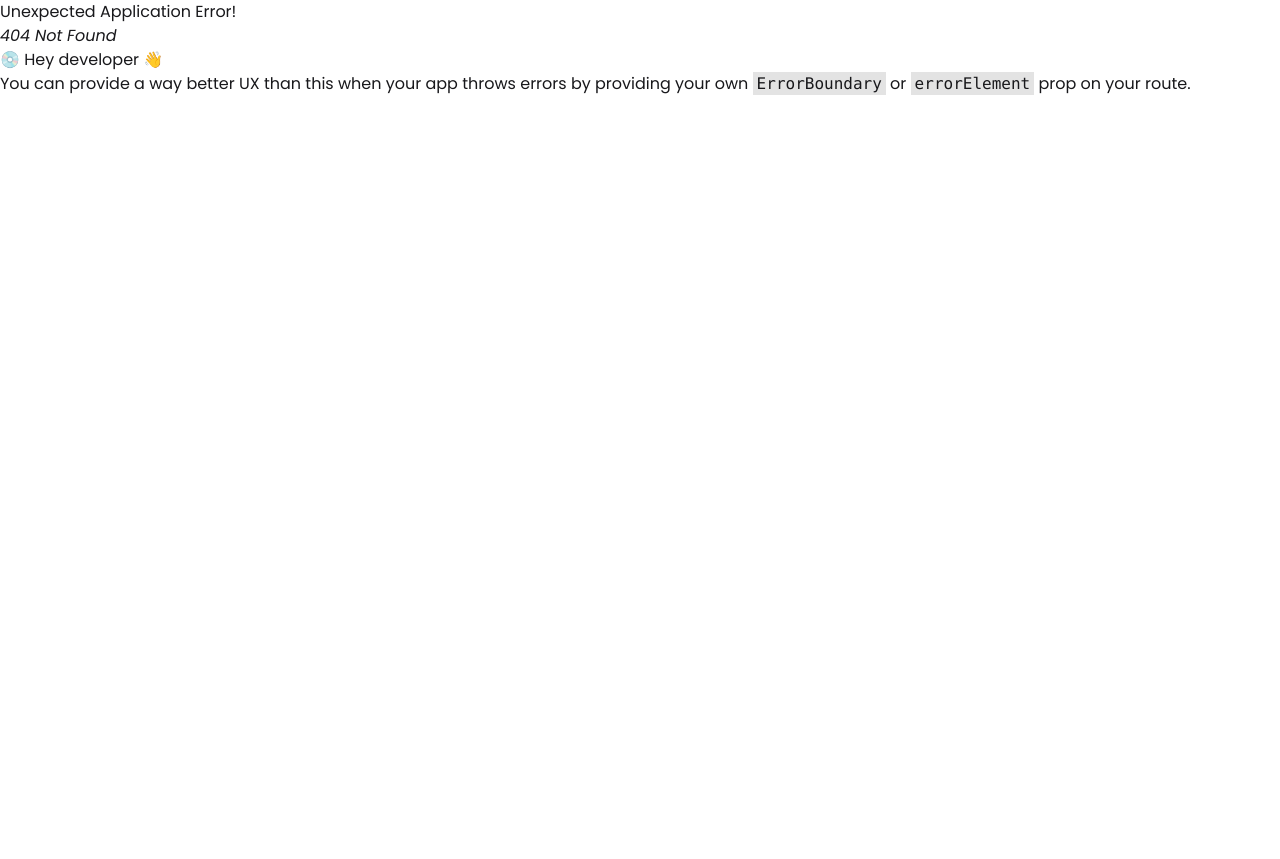
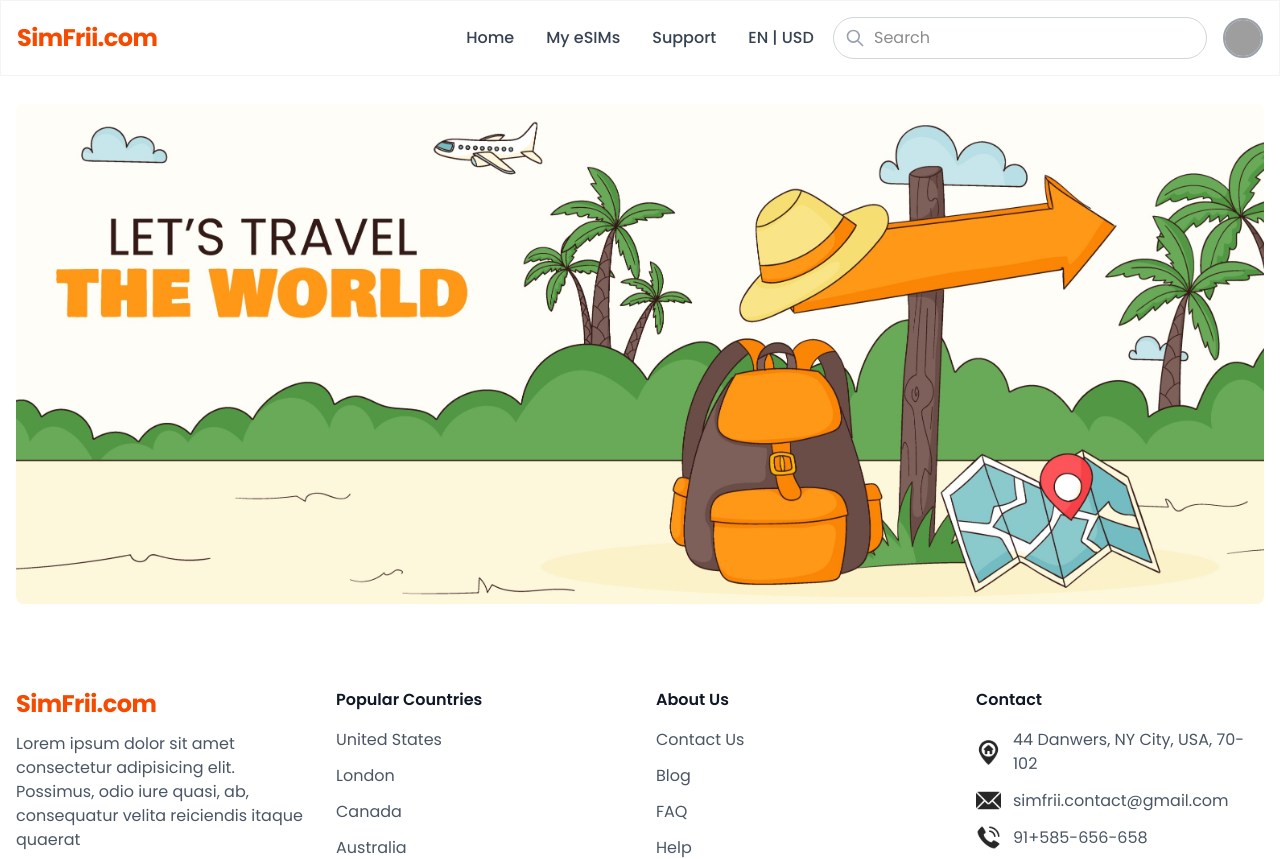
Before and after one commit to hasiburrahmanakash79/simfrii, a React (Vite) app: page /worldwide in a window 1280 px wide. Before the commit this address had no page. Shown: the top 859 px of the page. Before the commit the page ends 800 px from the top, so only its background shows below. Built offline with nearby package versions, Linux system fonts and the light colour scheme; grey boxes are pictures that could not be loaded.

Commit message:
Refactor code structure for improved readability and maintainability

```diff
--- a/src/Pages/Shared/Navbar.jsx
+++ b/src/Pages/Shared/Navbar.jsx
@@ -1,9 +1,11 @@
 import { useState } from "react";
+import { Link } from "react-router-dom";
 
 const Navbar = () => {
   const [isOpen, setIsOpen] = useState(false);
   const isLoggedIn = true;
-  const userImage = "https://static.vecteezy.com/system/resources/previews/009/292/244/non_2x/default-avatar-icon-of-social-media-user-vector.jpg";
+  const userImage =
+    "https://static.vecteezy.com/system/resources/previews/009/292/244/non_2x/default-avatar-icon-of-social-media-user-vector.jpg";
 
   const toggleMenu = () => {
     setIsOpen(!isOpen);
@@ -16,21 +18,35 @@
   };
 
   return (
-    <nav className="bg-white shadow-lg fixed w-full top-0 z-50">
+    <nav className="bg-white border border-gray-100 fixed w-full top-0 z-50">
       <div className="container mx-auto px-4 py-4 flex justify-between md:grid grid-cols-3 items-center">
-        <div className="text-2xl font-bold text-orange-600 tracking-tight">SimFrii.com</div>
+        <div className="text-2xl font-bold text-orange-600 tracking-tight">
+          SimFrii.com
+        </div>
 
         {/* Desktop Menu */}
         <div className="hidden lg:flex items-center justify-center space-x-8">
-          <a href="#" className="text-gray-700 hover:text-orange-600 transition-colors duration-300 font-medium">Home</a>
-          <a href="#" className="text-gray-700 hover:text-orange-600 transition-colors duration-300 font-medium">My eSIMs</a>
-          <a href="#" className="text-gray-700 hover:text-orange-600 transition-colors duration-300 font-medium">Support</a>
-          <select className="text-gray-700 bg-transparent border-none focus:outline-none font-medium">
-            <option>EN | USD</option>
-            <option>ES | EUR</option>
-            <option>FR | EUR</option>
-          </select>
-
+          <Link
+            to="/"
+            className="text-gray-700 hover:text-orange-600 transition-colors duration-300 font-medium"
+          >
+            Home
+          </Link>
+          <Link
+            to="/"
+            className="text-gray-700 hover:text-orange-600 transition-colors duration-300 font-medium"
+          >
+            My eSIMs
+          </Link>
+          <Link
+            to="/"
+            className="text-gray-700 hover:text-orange-600 transition-colors duration-300 font-medium"
+          >
+            Support
+          </Link>
+          <Link className="text-gray-700 hover:text-orange-600 transition-colors duration-300 font-medium">
+            EN | USD
+          </Link>
         </div>
 
         {/* Desktop Sign In / User Image */}
@@ -41,8 +57,19 @@
               placeholder="Search"
               className="pl-10 pr-4 py-2 border border-gray-300 rounded-full focus:outline-none focus:ring-2 focus:ring-orange-500 transition-all duration-300"
             />
-            <svg className="w-5 h-5 absolute left-3 top-1/2 transform -translate-y-1/2 text-gray-400" fill="none" stroke="currentColor" viewBox="0 0 24 24" xmlns="http://www.w3.org/2000/svg">
-              <path strokeLinecap="round" strokeLinejoin="round" strokeWidth="2" d="M21 21l-6-6m2-5a7 7 0 11-14 0 7 7 0 0114 0z"></path>
+            <svg
+              className="w-5 h-5 absolute left-3 top-1/2 transform -translate-y-1/2 text-gray-400"
+              fill="none"
+              stroke="currentColor"
+              viewBox="0 0 24 24"
+              xmlns="http://www.w3.org/2000/svg"
+            >
+              <path
+                strokeLinecap="round"
+                strokeLinejoin="round"
+                strokeWidth="2"
+                d="M21 21l-6-6m2-5a7 7 0 11-14 0 7 7 0 0114 0z"
+              ></path>
             </svg>
           </div>
           {isLoggedIn ? (
@@ -65,8 +92,19 @@
             className="text-gray-700 focus:outline-none"
             aria-label="Toggle menu"
           >
-            <svg className="w-8 h-8" fill="none" stroke="currentColor" viewBox="0 0 24 24" xmlns="http://www.w3.org/2000/svg">
-              <path strokeLinecap="round" strokeLinejoin="round" strokeWidth="2" d={isOpen ? "M6 18L18 6M6 6l12 12" : "M4 6h16M4 12h16m-7 6h7"}></path>
+            <svg
+              className="w-8 h-8"
+              fill="none"
+              stroke="currentColor"
+              viewBox="0 0 24 24"
+              xmlns="http://www.w3.org/2000/svg"
+            >
+              <path
+                strokeLinecap="round"
+                strokeLinejoin="round"
+                strokeWidth="2"
+                d={isOpen ? "M6 18L18 6M6 6l12 12" : "M4 6h16M4 12h16m-7 6h7"}
+              ></path>
             </svg>
           </button>
         </div>
@@ -85,8 +123,19 @@
             className="self-end text-gray-700 focus:outline-none"
             aria-label="Close menu"
           >
-            <svg className="w-8 h-8" fill="none" stroke="currentColor" viewBox="0 0 24 24" xmlns="http://www.w3.org/2000/svg">
-              <path strokeLinecap="round" strokeLinejoin="round" strokeWidth="2" d="M6 18L18 6M6 6l12 12"></path>
+            <svg
+              className="w-8 h-8"
+              fill="none"
+              stroke="currentColor"
+              viewBox="0 0 24 24"
+              xmlns="http://www.w3.org/2000/svg"
+            >
+              <path
+                strokeLinecap="round"
+                strokeLinejoin="round"
+                strokeWidth="2"
+                d="M6 18L18 6M6 6l12 12"
+              ></path>
             </svg>
           </button>
           <a
@@ -121,8 +170,19 @@
               placeholder="Search"
               className="w-full pl-10 pr-4 py-2 border border-gray-300 rounded-full outline-none transition-all duration-300"
             />
-            <svg className="w-5 h-5 absolute left-3 top-1/2 transform -translate-y-1/2 text-gray-400" fill="none" stroke="currentColor" viewBox="0 0 24 24" xmlns="http://www.w3.org/2000/svg">
-              <path strokeLinecap="round" strokeLinejoin="round" strokeWidth="2" d="M21 21l-6-6m2-5a7 7 0 11-14 0 7 7 0 0114 0z"></path>
+            <svg
+              className="w-5 h-5 absolute left-3 top-1/2 transform -translate-y-1/2 text-gray-400"
+              fill="none"
+              stroke="currentColor"
+              viewBox="0 0 24 24"
+              xmlns="http://www.w3.org/2000/svg"
+            >
+              <path
+                strokeLinecap="round"
+                strokeLinejoin="round"
+                strokeWidth="2"
+                d="M21 21l-6-6m2-5a7 7 0 11-14 0 7 7 0 0114 0z"
+              ></path>
             </svg>
           </div>
           {isLoggedIn ? (
--- /dev/null
+++ b/src/Pages/WorldWideESim/WorldWideESim.jsx
@@ -0,0 +1,19 @@
+import banner from '../../assets/images/travelBG.jpg'
+
+const WorldWideESim = () => {
+    return (
+        <div className='container mx-auto px-4 py-10'>
+            <div className="relative h-[500px] rounded-lg overflow-hidden mt-16">
+              <div
+                className="absolute inset-0 bg-cover bg-center bg-no-repeat"
+                style={{
+                  backgroundImage: `url(${banner})`,
+                }}>
+              </div>
+
+        </div>
+        </div>
+    );
+};
+
+export default WorldWideESim;
```
Also changed, not shown: src/Routers/Router.jsx (+6 -46 lines), src/assets/images/travelBG.jpg (added).
